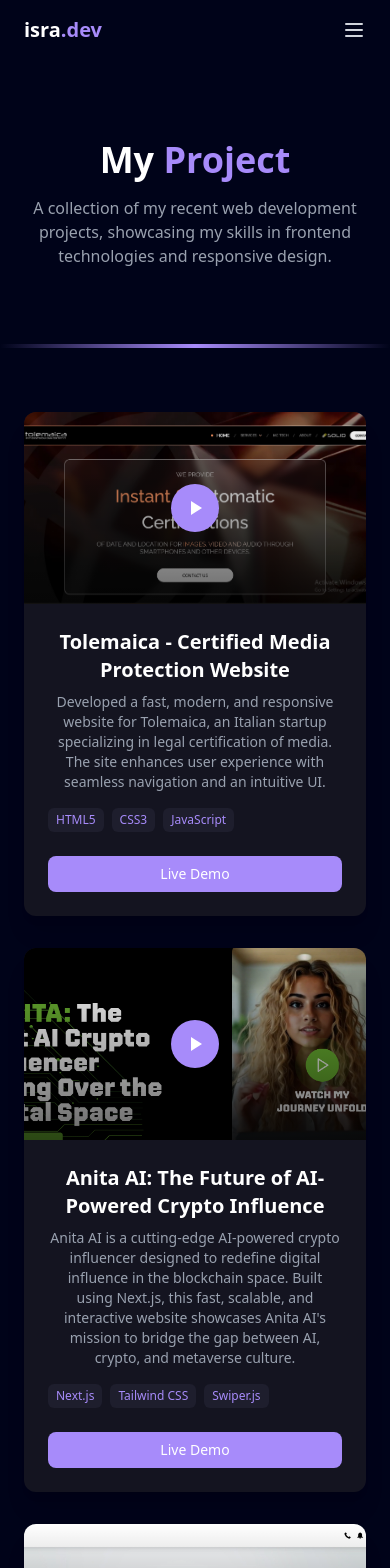
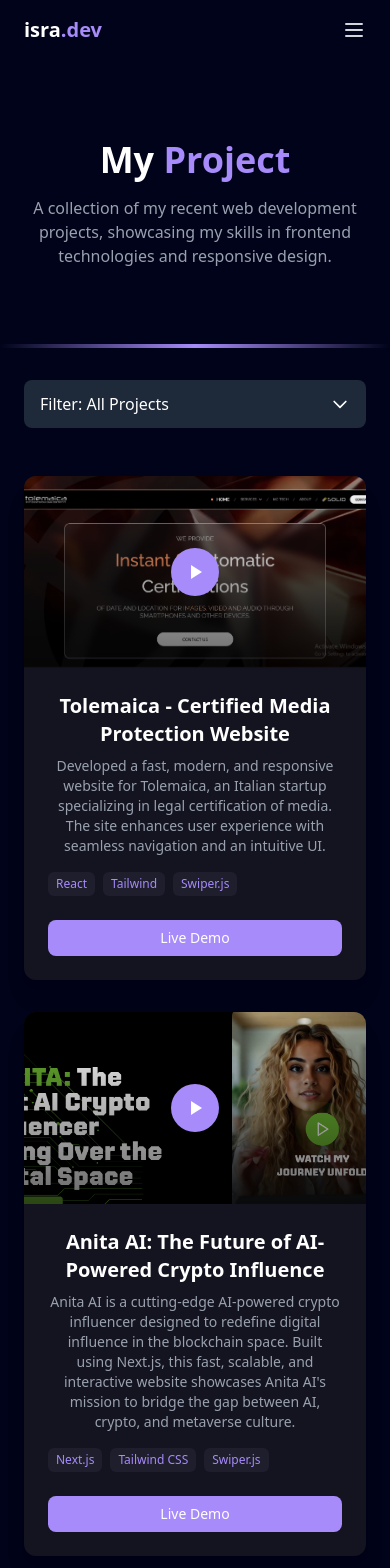
Before and after one commit to israilyas/israPortfolio, a React (Vite) app: page /projects in a window 390 px wide. Shown: the top 1568 px of the page. Built offline with nearby package versions, Linux system fonts and the light colour scheme.

Commit message:
added categories in proects

```diff
--- a/src/pages/Projectspage.jsx
+++ b/src/pages/Projectspage.jsx
@@ -1,44 +1,65 @@
-import React from 'react';
+import React, { useState, useEffect } from 'react';
 import { motion } from 'motion/react';
 import Header from '../components/Header';
-import PageHero from '../components/ui/PageHero'
-import { div } from 'motion/react-client';
+import PageHero from '../components/ui/PageHero';
 import ProjectCard from '../components/ui/ProjectCard';
 import CTA from '../components/ui/CTA';
 
 function ProjectsPage() {
-  // Project data array
+  // Expanded project categories
+  const categories = [
+    { id: 'all', name: 'All Projects' },
+    { id: 'client', name: 'Client Work' },
+    { id: 'react', name: 'React Projects' },
+    { id: 'nextjs', name: 'Next.js Projects' },
+    { id: 'ui-design', name: 'UI Design' },
+    { id: 'web-apps', name: 'Web Applications' },
+    { id: 'personal', name: 'Personal Projects' },
+    { id: 'mini', name: 'Mini Projects' },
+    { id: 'javascript', name: 'JavaScript Projects' },
+    { id: 'interactive', name: 'Interactive Tools' },
+    { id: 'games', name: 'Games' },
+    { id: 'practice', name: 'Practice Projects' }
+  ];
+
+  // State for active category and mobile menu visibility
+  const [activeCategory, setActiveCategory] = useState('all');
+  const [isMobileMenuOpen, setIsMobileMenuOpen] = useState(false);
+  const [isMobile, setIsMobile] = useState(false);
+
+  // Check screen size for responsive design
+  useEffect(() => {
+    const checkScreenSize = () => {
+      setIsMobile(window.innerWidth < 768);
+    };
+
+    // Initial check
+    checkScreenSize();
+
+    // Add event listener for window resize
+    window.addEventListener('resize', checkScreenSize);
+
+    // Clean up
+    return () => window.removeEventListener('resize', checkScreenSize);
+  }, []);
+
+  // Project data array with updated categories
   const projects = [
     {
       id: 11,
       title: "Tolemaica - Certified Media Protection Website",
       shortDesc: "Developed a fast, modern, and responsive website for Tolemaica, an Italian startup specializing in legal certification of media. The site enhances user experience with seamless navigation and an intuitive UI.",
-      features: [
-        {
-          heading: "Instant BMI Calculation ",
-          desc: "Enter height and weight to get results immediately."
-        },
-        {
-          heading: "Personalized Feedback",
-          desc: "Displays BMI category (Underweight, Normal, Overweight, Obese)."
-        },
-        {
-          heading: "User-Friendly Interface ",
-          desc: "Simple, clean, and responsive design."
-        },
-
-      ],
-
-      tags: ["HTML5", "CSS3", "JavaScript"],
+      categories: ['client', 'ui-design'],
+      tags: ["React", "Tailwind", "Swiper.js"],
       thumbnail: "./Banners/tolemaica.png",
-      demoUrl: "https://bmi-calculator-by-isra.netlify.app/",
+      demoUrl: " https://tolemaicaweb.web.app/",
     },
-
     {
       id: 1,
       title: "Anita AI: The Future of AI-Powered Crypto Influence",
       shortDesc: "Anita AI is a cutting-edge AI-powered crypto influencer designed to redefine digital influence in the blockchain space. Built using Next.js, this fast, scalable, and interactive website showcases Anita AI's mission to bridge the gap between AI, crypto, and metaverse culture.",
       tags: ["Next.js", "Tailwind CSS", "Swiper.js"],
+      categories: ['client',  'nextjs', 'ui-design'],
       demoUrl: "https://itsanita.com/",
       thumbnail: "./Banners/Anita.png",
       videoUrl: "https://streamable.com/hr77eh"
@@ -65,10 +86,20 @@
           desc: "Ensures compatibility across all screen sizes.."
         },
       ],
+      categories: ['client',  'nextjs', 'ui-design'],
       tags: ["Next.js", "Tailwind CSS", "Swiper.js"],
       demoUrl: "https://payshift.vercel.app/",
       thumbnail: "./Banners/payshift.png",
       videoUrl: "https://streamable.com/k1gd8e"
+    },
+    {
+      id: 12,
+      title: "React Context API - Language Switcher",
+      shortDesc: "This project is a simple yet effective implementation of React Context API, designed to allow dynamic language switching between English, Urdu, and French. The app ensures seamless text updates across components without the need for prop drilling, making it a great practice for state management in React.",
+      categories: ['practice', 'mini','personal','react','interactive'],
+      tags: ["React", "Context API", "useContext", "useState"],
+      thumbnail: "./Banners/lanSwitcher.png",
+      demoUrl: "https://language-switcher-pink.vercel.app/",
     },
     {
       id: 3,
@@ -92,6 +123,7 @@
           desc: "Built with Tailwind CSS for a modern and intuitive design."
         },
       ],
+      categories: ['practice', 'react', 'web-apps', 'interactive', 'personal'],
       tags: ["React.js", "Tailwind CSS", "React Hooks"],
       thumbnail: "./Banners/passwordGenerator.png",
       videoUrl: "https://streamable.com/3m446v",
@@ -120,6 +152,7 @@
           desc: "Utilizes React Hooks for smooth updates and state management."
         },
       ],
+      categories: ['practice', 'react', 'web-apps', 'interactive', 'personal'],
       tags: ["React", "Tailwind CSS", "API Integration"],
       thumbnail: "./Banners/currencyConverter.png",
       videoUrl: "https://streamable.com/lpupz6",
@@ -128,7 +161,7 @@
     },
     {
       id: 5,
-      title: "Portfoli Using React/React Router",
+      title: "Portfolio Using React/React Router",
       shortDesc: "worked on a React Router project to enhance web navigation and create a seamless user experience! 🌐✨ This project allowed me to implement dynamic and nested routes, ensuring smooth page transitions while maintaining performance and structure.",
       features: [
         {
@@ -148,6 +181,7 @@
           desc: "Ensured a smooth and intuitive page-switching experience without full reloads."
         },
       ],
+      categories: ['personal', 'react', 'ui-design', ],
       tags: ["React", "React Router", "Tailwind CSS"],
       thumbnail: "./Banners/ReactRouterProject.png",
       videoUrl: "https://streamable.com/dnu2s6",
@@ -176,6 +210,7 @@
           desc: "Ensured a smooth and intuitive page-switching experience without full reloads."
         },
       ],
+      categories: ['practice', 'ui-design', 'personal'],
       tags: ["HTML", "Tailwind CSS"],
       thumbnail: "./Banners/businessly.png",
       videoUrl: "https://streamable.com/jza4p0",
@@ -204,6 +239,7 @@
           desc: "Ensures an intuitive browsing experience."
         },
       ],
+      categories: ['practice', 'ui-design', 'mini'],
       tags: ["HTML5", "CSS3"],
       thumbnail: "./Banners/olx.png",
       videoUrl: "https://streamable.com/08wwqj",
@@ -232,7 +268,7 @@
           desc: "Optimized for both desktop and mobile devices."
         },
       ],
-
+      categories: ['practice', 'javascript', 'web-apps', 'interactive'],
       tags: ["HTML5", "CSS3", "JavaScript"],
       thumbnail: "./Banners/todo.png",
       videoUrl: "https://streamable.com/frsenv",
@@ -256,9 +292,8 @@
           heading: "User-Friendly UI",
           desc: "Clean and responsive design for a smooth experience."
         },
-
       ],
-
+      categories: ['practice', 'javascript', 'games', 'mini', 'interactive'],
       tags: ["HTML5", "CSS3", "JavaScript"],
       thumbnail: "./Banners/guessNumber.png",
       videoUrl: "https://streamable.com/xzc09s",
@@ -282,9 +317,8 @@
           heading: "User-Friendly Interface ",
           desc: "Simple, clean, and responsive design."
         },
-
       ],
-
+      categories: ['practice', 'javascript', 'interactive', 'mini'],
       tags: ["HTML5", "CSS3", "JavaScript"],
       thumbnail: "./Banners/bmi.png",
       videoUrl: "https://streamable.com/t3kr6i",
@@ -293,6 +327,17 @@
     },
   ];
 
+  // Filter projects based on active category
+  const filteredProjects = activeCategory === 'all'
+    ? projects
+    : projects.filter(project => project.categories && project.categories.includes(activeCategory));
+
+  // Handle category change
+  const handleCategoryChange = (categoryId) => {
+    setActiveCategory(categoryId);
+    setIsMobileMenuOpen(false); // Close mobile menu after selection
+  };
+
   return (
     <div className="bg-[#000319] text-white min-h-screen">
       <Header />
@@ -300,14 +345,88 @@
       {/* Hero Section */}
       <PageHero headingWhite="My" headingPur="Project" desc="A collection of my recent web development projects, showcasing my skills in frontend technologies and responsive design." />
 
-      {/* Projects Grid */}
-      <section className="py-16">
-        <div className="container mx-auto px-6">
-          <div className="grid grid-cols-1 md:grid-cols-2 lg:grid-cols-3 gap-8">
-            {projects.map((projectCard, index) => (
-              <ProjectCard project={projectCard} index={index} key={index} />
+      {/* Category Navigation */}
+      <div className="container mx-auto px-6 mt-8">
+        {/* Mobile Filter Toggle Button */}
+        {isMobile && (
+          <div className="mb-4">
+            <button
+              onClick={() => setIsMobileMenuOpen(!isMobileMenuOpen)}
+              className="w-full py-3 bg-gray-800 rounded-lg flex items-center justify-between px-4"
+            >
+              <span>Filter: {categories.find(c => c.id === activeCategory)?.name}</span>
+              <svg
+                className={`w-5 h-5 transition-transform ${isMobileMenuOpen ? 'rotate-180' : ''}`}
+                fill="none"
+                stroke="currentColor"
+                viewBox="0 0 24 24"
+                xmlns="http://www.w3.org/2000/svg"
+              >
+                <path strokeLinecap="round" strokeLinejoin="round" strokeWidth="2" d="M19 9l-7 7-7-7"></path>
+              </svg>
+            </button>
+
+            {/* Mobile Filter Dropdown */}
+            {isMobileMenuOpen && (
+              <div className="mt-2 bg-gray-800 rounded-lg overflow-hidden absolute z-10 w-[calc(100%-3rem)] max-h-64 overflow-y-auto">
+                {categories.map(category => (
+                  <button
+                    key={category.id}
+                    onClick={() => handleCategoryChange(category.id)}
+                    className={`w-full text-left px-4 py-3 transition-colors ${
+                      activeCategory === category.id
+                        ? 'bg-purple-600 text-white'
+                        : 'text-gray-300 hover:bg-gray-700'
+                    }`}
+                  >
+                    {category.name}
+                  </button>
+                ))}
+              </div>
+            )}
+          </div>
+        )}
+
+        {/* Desktop Filter Buttons */}
+        {!isMobile && (
+          <div className="flex flex-wrap justify-center gap-3 mb-8">
+            {categories.map(category => (
+              <button
+                key={category.id}
+                onClick={() => setActiveCategory(category.id)}
+                className={`px-4 py-2 rounded-full transition-all duration-300 ${
+                  activeCategory === category.id
+                    ? 'bg-purple-600 text-white'
+                    : 'bg-gray-800 text-gray-300 hover:bg-gray-700'
+                }`}
+              >
+                {category.name}
+              </button>
             ))}
           </div>
+        )}
+      </div>
+
+      {/* Projects Grid */}
+      <section className="py-8">
+        <div className="container mx-auto px-6">
+          {filteredProjects.length > 0 ? (
+            <motion.div
+              className="grid grid-cols-1 md:grid-cols-2 lg:grid-cols-3 gap-8"
+              initial={{ opacity: 0 }}
+              animate={{ opacity: 1 }}
+              transition={{ duration: 0.5 }}
+            >
+              {filteredProjects.map((projectCard, index) => (
+                <ProjectCard project={projectCard} index={index} key={index} />
+              ))}
+            </motion.div>
+          ) : (
+            <div className="text-center py-16">
+              <h3 className="text-2xl font-semibold">No projects found in this category</h3>
+              <p className="mt-2 text-gray-400">Try selecting a different category</p>
+            </div>
+          )}
         </div>
       </section>
 
```
Also changed, not shown: public/Banners/lanSwitcher.png (added).
